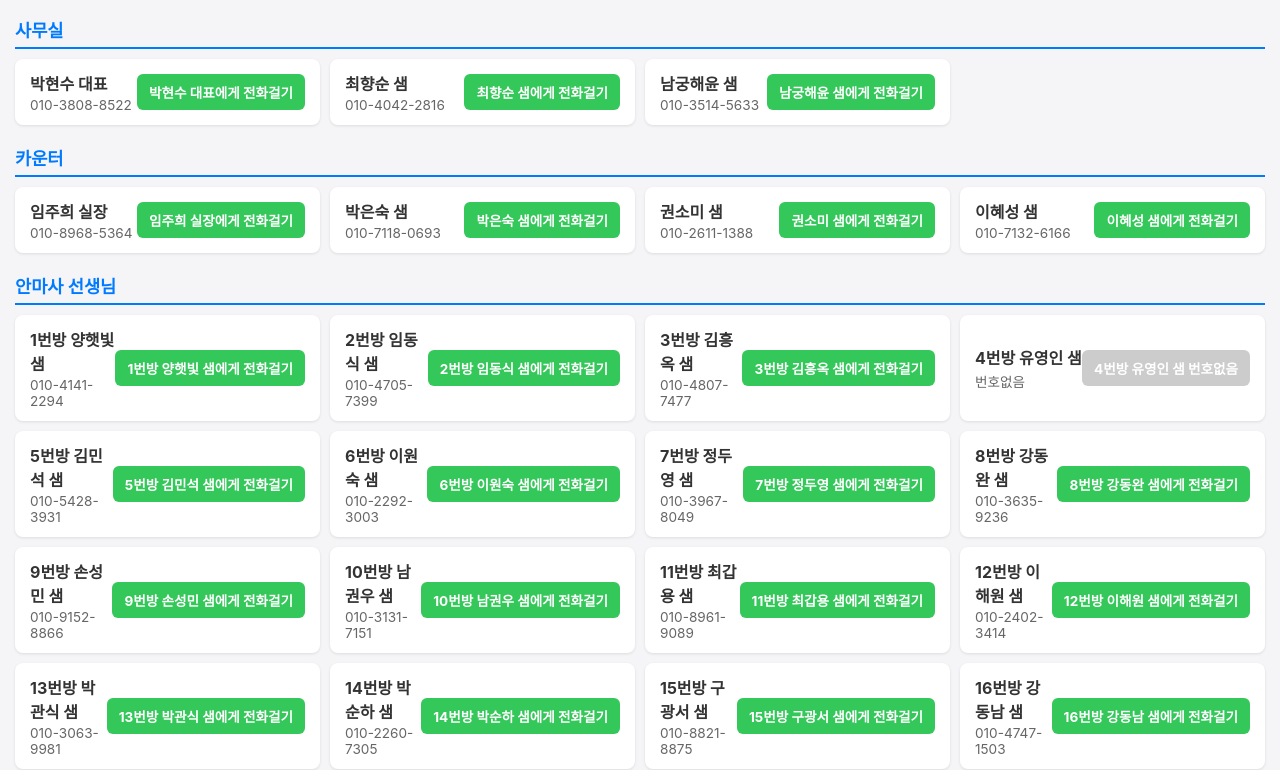
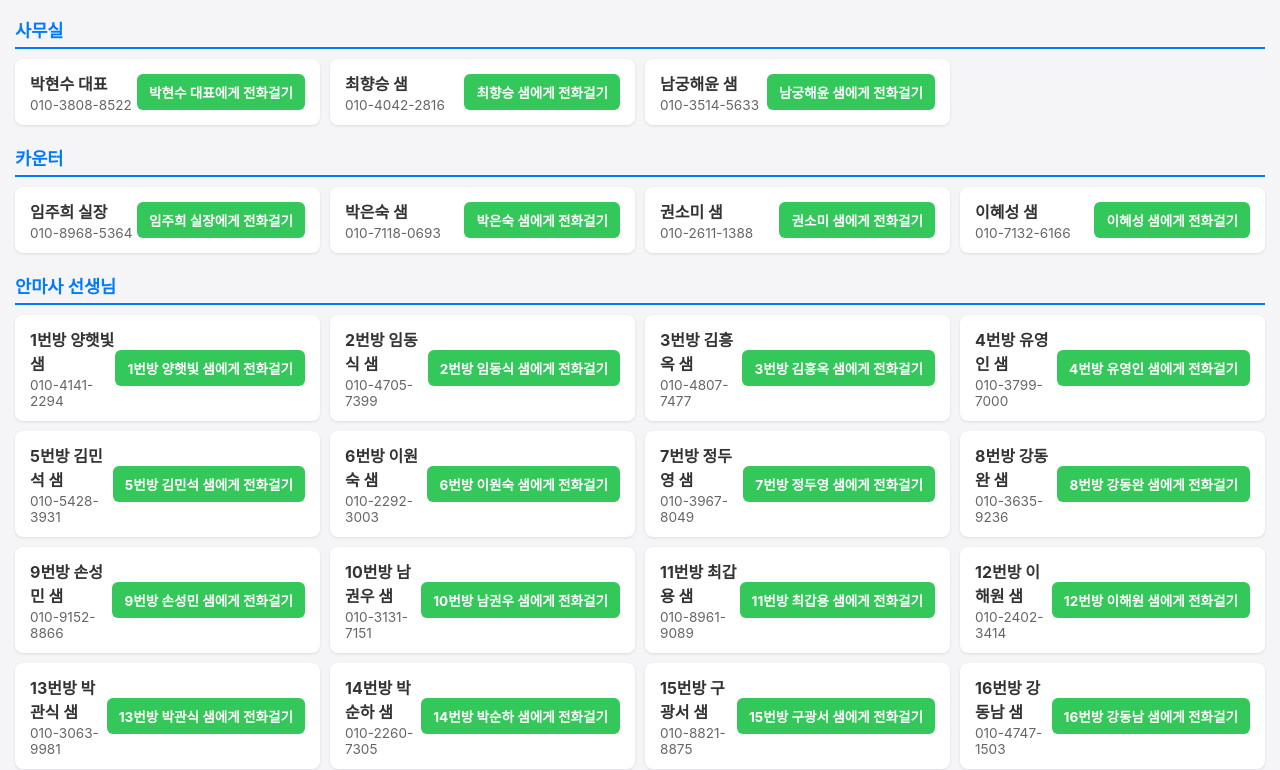
Before and after one commit to doomul-collab/happytown, a plain HTML site: page telmoa.html in a window 1280 px wide. Shown: the part 65-835 px from the top of the page. Drawn offline with Linux system fonts and the light colour scheme.

Commit message:
Add files via upload

```diff
--- a/telmoa.html
+++ b/telmoa.html
@@ -73,15 +73,13 @@
 
     <h1>헬스모아 연락처</h1>
 
-    <!-- 사무실 -->
     <div class="section-title">사무실</div>
     <div class="grid">
         <div class="card"><div class="info"><span class="name">박현수 대표</span><span class="phone">010-3808-8522</span></div><a href="tel:01038088522" class="call-btn">박현수 대표에게 전화걸기</a></div>
-        <div class="card"><div class="info"><span class="name">최향순 샘</span><span class="phone">010-4042-2816</span></div><a href="tel:01040422816" class="call-btn">최향순 샘에게 전화걸기</a></div>
+        <div class="card"><div class="info"><span class="name">최향승 샘</span><span class="phone">010-4042-2816</span></div><a href="tel:01040422816" class="call-btn">최향승 샘에게 전화걸기</a></div>
         <div class="card"><div class="info"><span class="name">남궁해윤 샘</span><span class="phone">010-3514-5633</span></div><a href="tel:01035145633" class="call-btn">남궁해윤 샘에게 전화걸기</a></div>
     </div>
 
-    <!-- 카운터 -->
     <div class="section-title">카운터</div>
     <div class="grid">
         <div class="card"><div class="info"><span class="name">임주희 실장</span><span class="phone">010-8968-5364</span></div><a href="tel:01089685364" class="call-btn">임주희 실장에게 전화걸기</a></div>
@@ -90,13 +88,12 @@
         <div class="card"><div class="info"><span class="name">이혜성 샘</span><span class="phone">010-7132-6166</span></div><a href="tel:01071326166" class="call-btn">이혜성 샘에게 전화걸기</a></div>
     </div>
 
-    <!-- 안마사 선생님 -->
     <div class="section-title">안마사 선생님</div>
     <div class="grid">
         <div class="card"><div class="info"><span class="name">1번방 양햇빛 샘</span><span class="phone">010-4141-2294</span></div><a href="tel:01041412294" class="call-btn">1번방 양햇빛 샘에게 전화걸기</a></div>
         <div class="card"><div class="info"><span class="name">2번방 임동식 샘</span><span class="phone">010-4705-7399</span></div><a href="tel:01047057399" class="call-btn">2번방 임동식 샘에게 전화걸기</a></div>
         <div class="card"><div class="info"><span class="name">3번방 김흥옥 샘</span><span class="phone">010-4807-7477</span></div><a href="tel:01048077477" class="call-btn">3번방 김흥옥 샘에게 전화걸기</a></div>
-        <div class="card"><div class="info"><span class="name">4번방 유영인 샘</span><span class="phone">번호없음</span></div><a href="#" class="call-btn disabled">4번방 유영인 샘 번호없음</a></div>
+        <div class="card"><div class="info"><span class="name">4번방 유영인 샘</span><span class="phone">010-3799-7000</span></div><a href="tel:01037997000" class="call-btn">4번방 유영인 샘에게 전화걸기</a></div>
         <div class="card"><div class="info"><span class="name">5번방 김민석 샘</span><span class="phone">010-5428-3931</span></div><a href="tel:01054283931" class="call-btn">5번방 김민석 샘에게 전화걸기</a></div>
         <div class="card"><div class="info"><span class="name">6번방 이원숙 샘</span><span class="phone">010-2292-3003</span></div><a href="tel:01022923003" class="call-btn">6번방 이원숙 샘에게 전화걸기</a></div>
         <div class="card"><div class="info"><span class="name">7번방 정두영 샘</span><span class="phone">010-3967-8049</span></div><a href="tel:01039678049" class="call-btn">7번방 정두영 샘에게 전화걸기</a></div>
@@ -124,7 +121,6 @@
         <div class="card"><div class="info"><span class="name">29번방 이준열 샘</span><span class="phone">010-4466-1256</span></div><a href="tel:01044661256" class="call-btn">29번방 이준열 샘에게 전화걸기</a></div>
     </div>
 
-    <!-- 기타 스탭 -->
     <div class="section-title">기타 스탭</div>
     <div class="grid">
         <div class="card"><div class="info"><span class="name">김재식 샘</span><span class="phone">010-9555-2332</span></div><a href="tel:01095552332" class="call-btn">김재식 샘에게 전화걸기</a></div>
@@ -134,6 +130,8 @@
         <div class="card"><div class="info"><span class="name">서성진 샘</span><span class="phone">010-8640-7819</span></div><a href="tel:01086407819" class="call-btn">서성진 샘에게 전화걸기</a></div>
         <div class="card"><div class="info"><span class="name">위민수 샘</span><span class="phone">010-5258-4754</span></div><a href="tel:01052584754" class="call-btn">위민수 샘에게 전화걸기</a></div>
         <div class="card"><div class="info"><span class="name">김성혁 샘</span><span class="phone">010-3994-2705</span></div><a href="tel:01039942705" class="call-btn">김성혁 샘에게 전화걸기</a></div>
+        <div class="card"><div class="info"><span class="name">송병섭 샘</span><span class="phone">010-3256-1245</span></div><a href="tel:01032561245" class="call-btn">송병섭 샘에게 전화걸기</a></div>
+        <div class="card"><div class="info"><span class="name">최윤배 샘</span><span class="phone">010-5197-4564</span></div><a href="tel:01051974564" class="call-btn">최윤배 샘에게 전화걸기</a></div>
     </div>
 
 </body>
```
